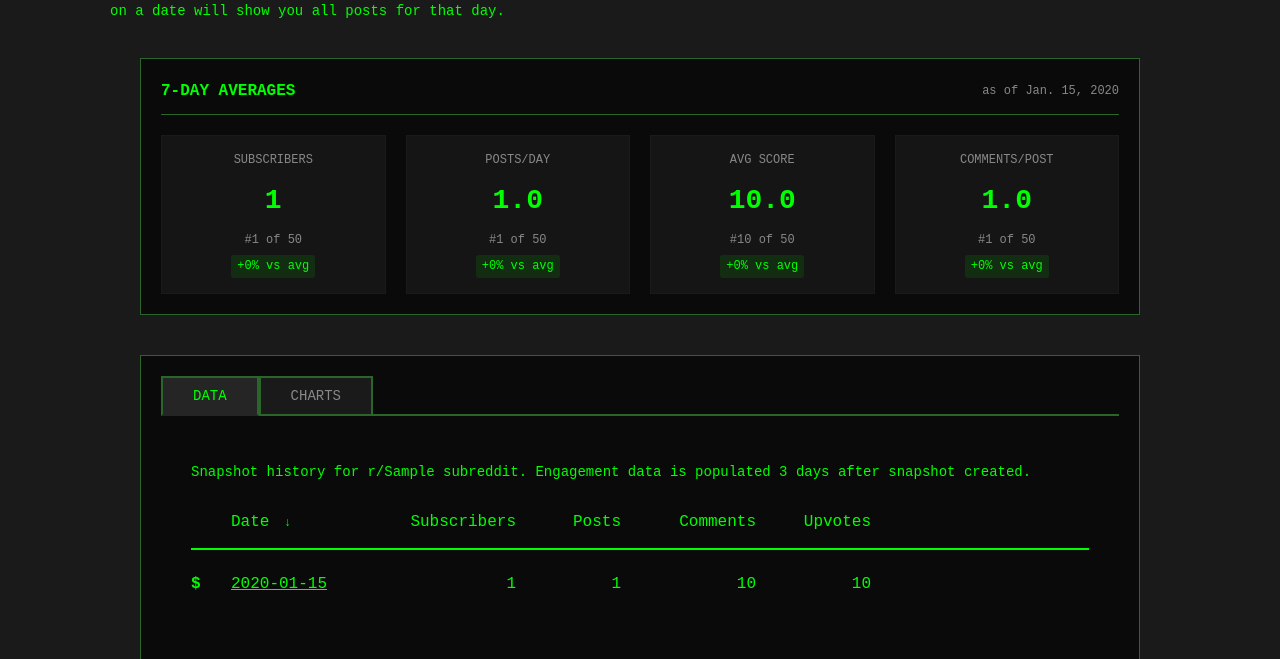
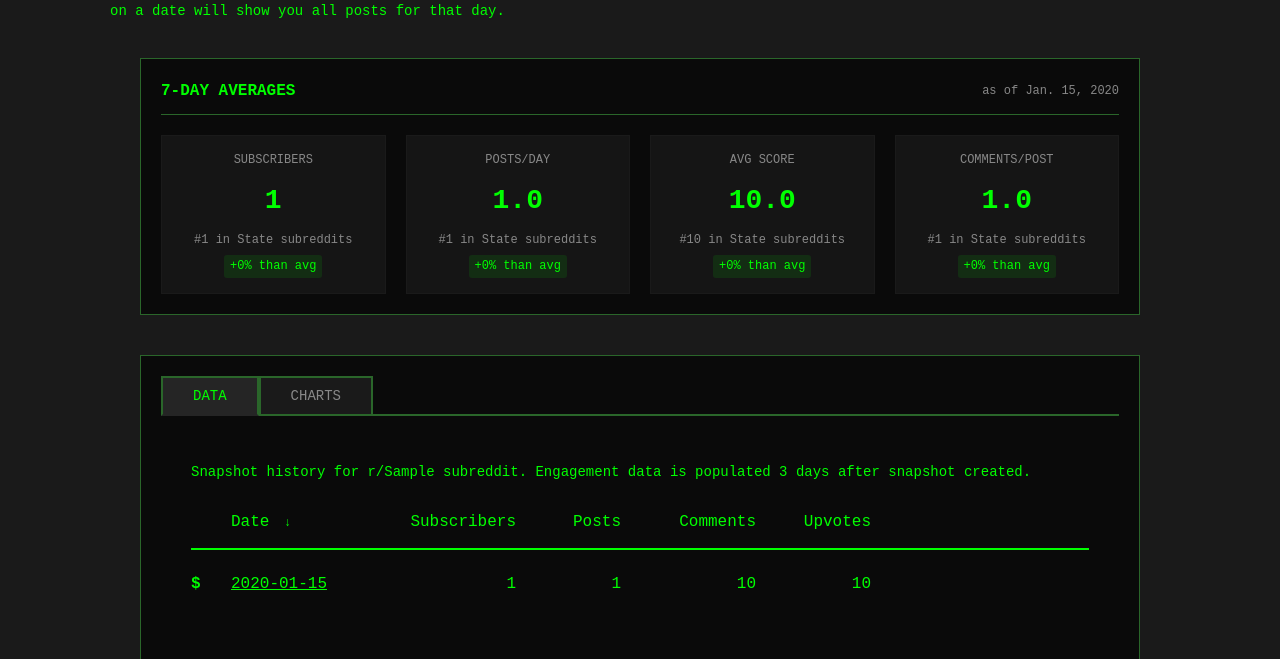
Before and after one commit to johnmpryan/defmeta, a Django app: a page that uses tracker/templates/tracker/subreddit_detail.html in a window 1280 px wide. Shown: the part 263-922 px from the top of the page. Run offline with Django 5.2, Linux system fonts and the light colour scheme; tables that the repository leaves empty hold one stand-in row (values such as "Sample post"); some libraries are stand-ins or nearby versions.

Commit message:
minor text changes

```diff
--- a/tracker/templates/tracker/subreddit_detail.html
+++ b/tracker/templates/tracker/subreddit_detail.html
@@ -265,11 +265,11 @@
                 <div class="hero-stat-value">{{ hero_stats.subscribers.value|floatformat:0|intcomma }}</div>
                 <div class="hero-stat-meta">
                     {% if not is_dc and hero_stats.subscribers.rank %}
-                        <span class="hero-rank">#{{ hero_stats.subscribers.rank }} of 50</span>
+                        <span class="hero-rank">#{{ hero_stats.subscribers.rank }} in State subreddits</span>
                     {% endif %}
                     {% if not is_dc and hero_stats.subscribers.vs_avg is not None %}
                         <span class="hero-vs-avg {% if hero_stats.subscribers.vs_avg >= 0 %}positive{% else %}negative{% endif %}">
-                            {% if hero_stats.subscribers.vs_avg >= 0 %}+{% endif %}{{ hero_stats.subscribers.vs_avg|floatformat:0 }}% vs avg
+                            {% if hero_stats.subscribers.vs_avg >= 0 %}+{% endif %}{{ hero_stats.subscribers.vs_avg|floatformat:0 }}% than avg
                         </span>
                     {% endif %}
                 </div>
@@ -281,11 +281,11 @@
                 <div class="hero-stat-value">{{ hero_stats.posts.value|floatformat:1 }}</div>
                 <div class="hero-stat-meta">
                     {% if not is_dc and hero_stats.posts.rank %}
-                        <span class="hero-rank">#{{ hero_stats.posts.rank }} of 50</span>
+                        <span class="hero-rank">#{{ hero_stats.posts.rank }} in State subreddits</span>
                     {% endif %}
                     {% if not is_dc and hero_stats.posts.vs_avg is not None %}
                         <span class="hero-vs-avg {% if hero_stats.posts.vs_avg >= 0 %}positive{% else %}negative{% endif %}">
-                            {% if hero_stats.posts.vs_avg >= 0 %}+{% endif %}{{ hero_stats.posts.vs_avg|floatformat:0 }}% vs avg
+                            {% if hero_stats.posts.vs_avg >= 0 %}+{% endif %}{{ hero_stats.posts.vs_avg|floatformat:0 }}% than avg
                         </span>
                     {% endif %}
                 </div>
@@ -297,11 +297,11 @@
                 <div class="hero-stat-value">{{ hero_stats.score.value|floatformat:1 }}</div>
                 <div class="hero-stat-meta">
                     {% if not is_dc and hero_stats.score.rank %}
-                        <span class="hero-rank">#{{ hero_stats.score.rank }} of 50</span>
+                        <span class="hero-rank">#{{ hero_stats.score.rank }} in State subreddits</span>
                     {% endif %}
                     {% if not is_dc and hero_stats.score.vs_avg is not None %}
                         <span class="hero-vs-avg {% if hero_stats.score.vs_avg >= 0 %}positive{% else %}negative{% endif %}">
-                            {% if hero_stats.score.vs_avg >= 0 %}+{% endif %}{{ hero_stats.score.vs_avg|floatformat:0 }}% vs avg
+                            {% if hero_stats.score.vs_avg >= 0 %}+{% endif %}{{ hero_stats.score.vs_avg|floatformat:0 }}% than avg
                         </span>
                     {% endif %}
                 </div>
@@ -313,11 +313,11 @@
                 <div class="hero-stat-value">{{ hero_stats.comments.value|floatformat:1 }}</div>
                 <div class="hero-stat-meta">
                     {% if not is_dc and hero_stats.comments.rank %}
-                        <span class="hero-rank">#{{ hero_stats.comments.rank }} of 50</span>
+                        <span class="hero-rank">#{{ hero_stats.comments.rank }} in State subreddits</span>
                     {% endif %}
                     {% if not is_dc and hero_stats.comments.vs_avg is not None %}
                         <span class="hero-vs-avg {% if hero_stats.comments.vs_avg >= 0 %}positive{% else %}negative{% endif %}">
-                            {% if hero_stats.comments.vs_avg >= 0 %}+{% endif %}{{ hero_stats.comments.vs_avg|floatformat:0 }}% vs avg
+                            {% if hero_stats.comments.vs_avg >= 0 %}+{% endif %}{{ hero_stats.comments.vs_avg|floatformat:0 }}% than avg
                         </span>
                     {% endif %}
                 </div>
```
